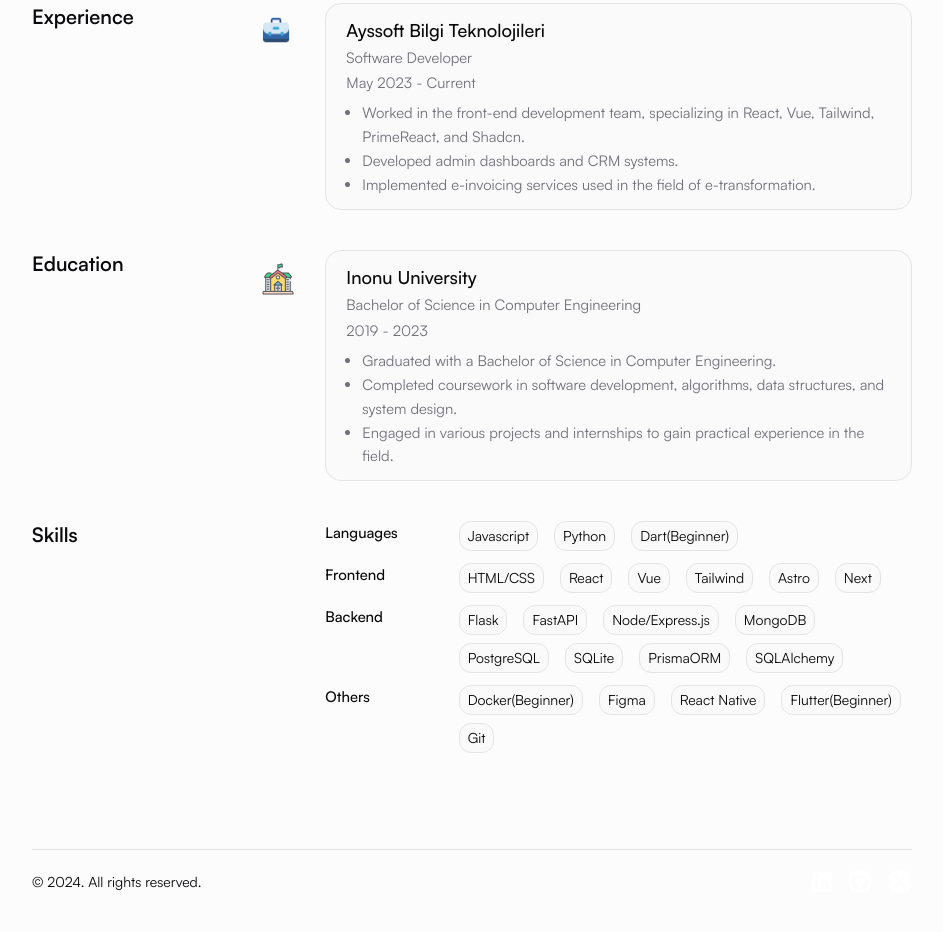
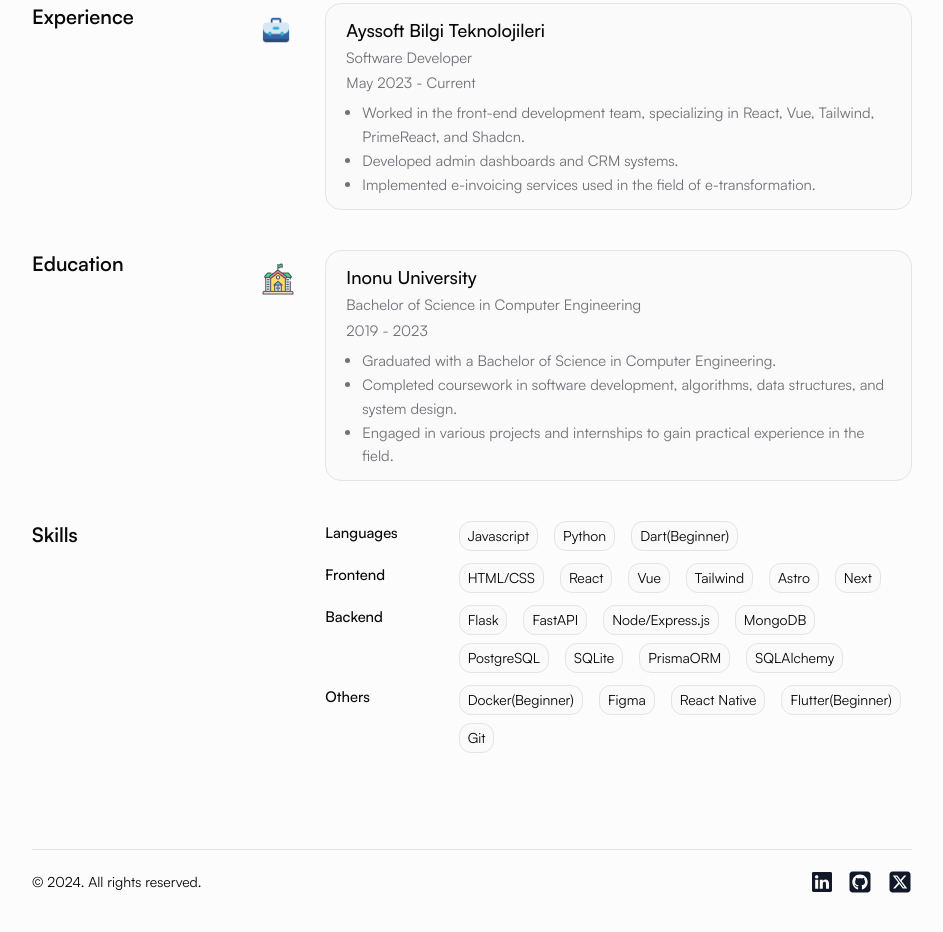
Before and after one commit to ogzcode/My-Portfolio, an Astro site: page / in a window 1280 px wide. Shown: the part 636-1568 px from the top of the page, without its empty margins (168-1111 px from the left). Built offline with nearby package versions, Linux system fonts and the light colour scheme; Astro itself is replaced by a stand-in of ours.

Commit message:
chore: Update social media link colors in Footer component

```diff
--- a/src/components/layout/Footer.astro
+++ b/src/components/layout/Footer.astro
@@ -23,7 +23,7 @@
 			<div class='flex items-center justify-between'>
 				<div class='flex items-center gap-x-4'>
 					<a
-						class='inline-block text-white transition-all hover:text-muted-foreground/90'
+						class='inline-block text-gray-900 dark:text-white transition-all hover:text-muted-foreground/90'
 						href='https://www.linkedin.com/in/o%C4%9Fuzhan-g%C3%BC%C3%A7-327633193/'
 						aria-label="LinkedIn"
 					>
@@ -40,7 +40,7 @@
 						>
 					</a>
 					<a
-						class='inline-block text-white transition-all hover:text-muted-foreground/90'
+						class='inline-block text-gray-900 dark:text-white transition-all hover:text-muted-foreground/90'
 						href='https://github.com/ogzcode'
 						aria-label='GitHub'
 					>
@@ -58,7 +58,7 @@
 						>
 					</a>
 					<a
-						class='inline-block text-white transition-all hover:text-muted-foreground/90'
+						class='inline-block text-gray-900 dark:text-white transition-all hover:text-muted-foreground/90'
 						href='https://x.com/ogzCode'
 						aria-label='Twitter'
 					>
```
